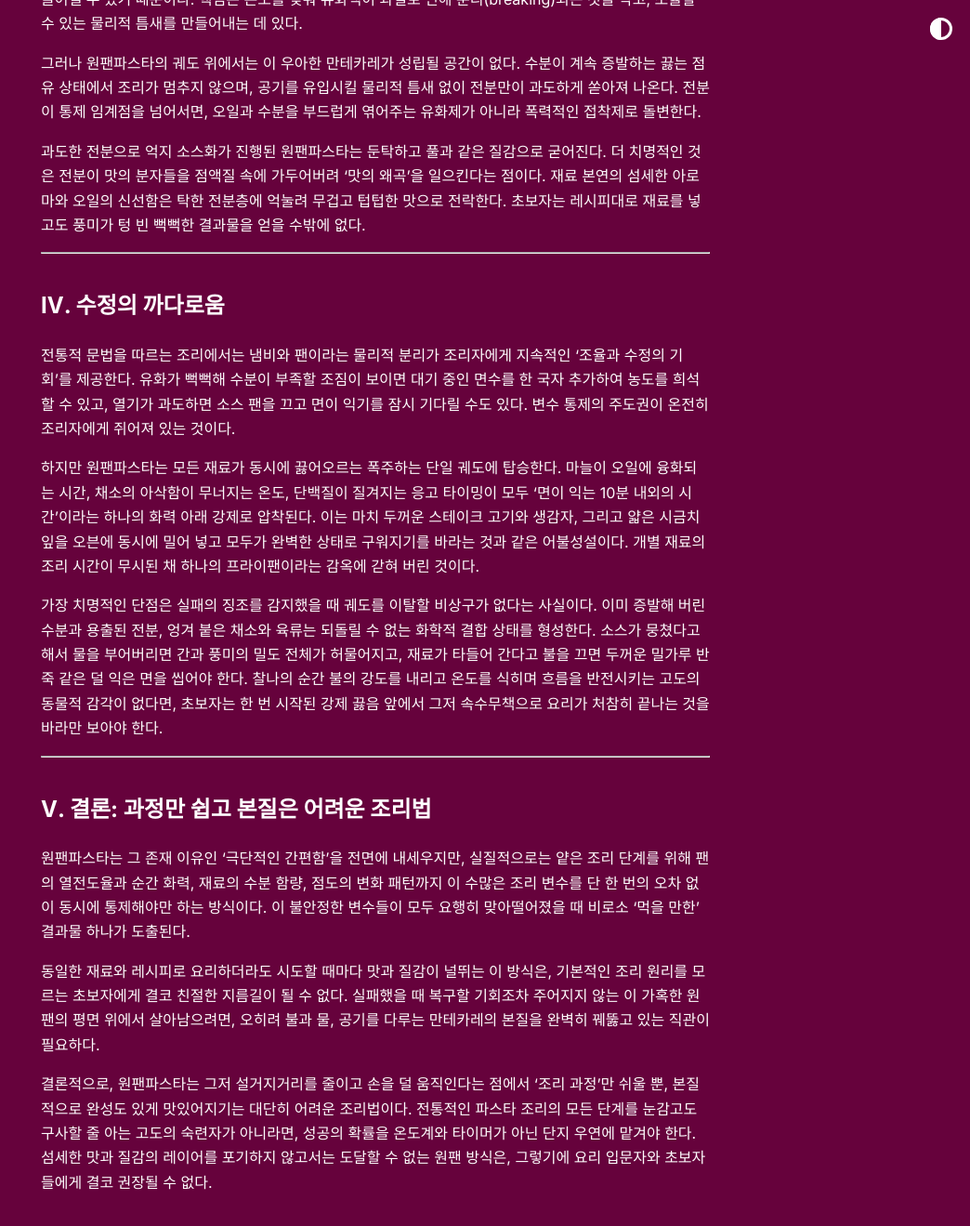
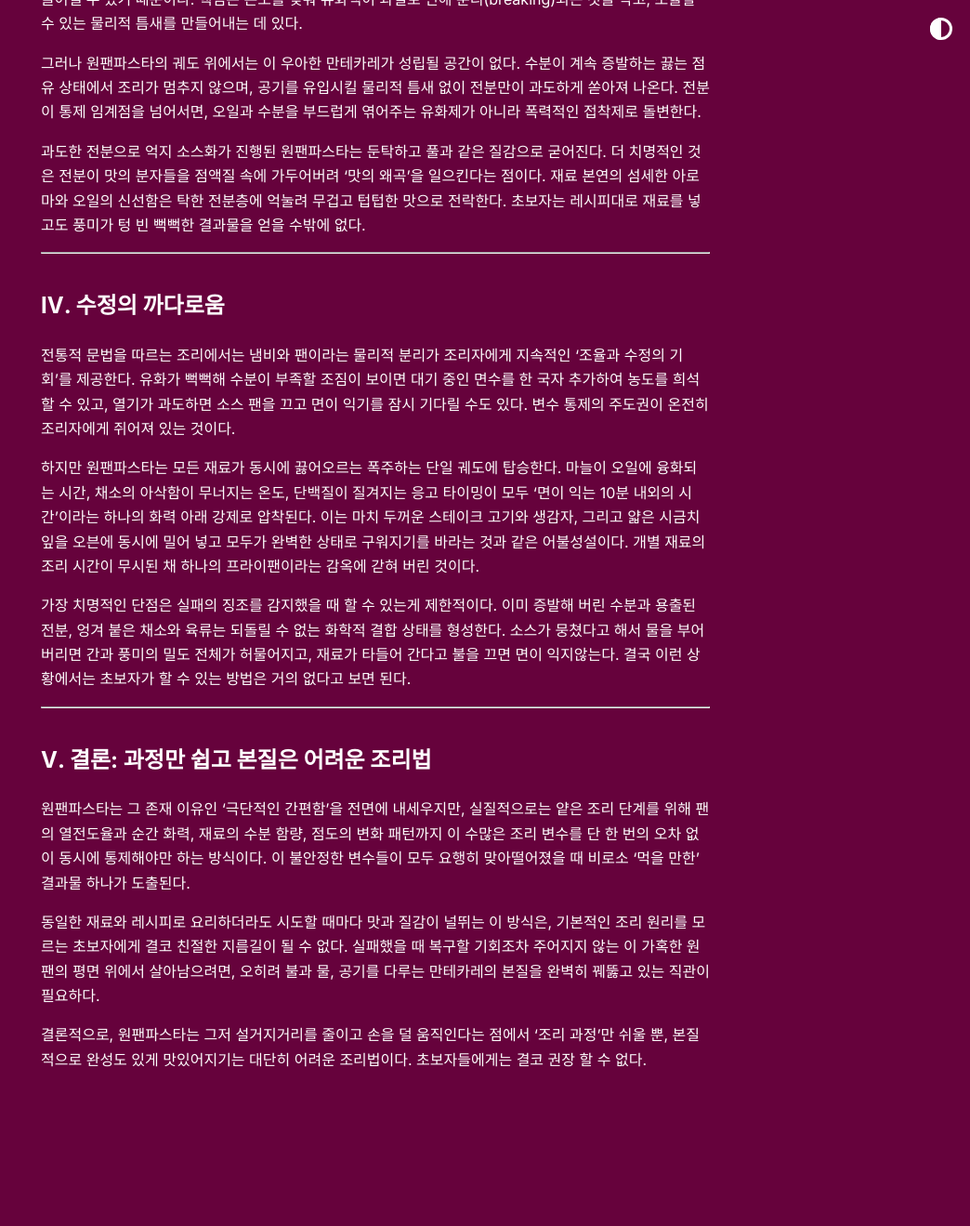
Before and after one commit to borapurpleviolet/borapurpleviolet.github.io, a Jekyll site: the page built from _posts/2026-03-02-one-pan-pasta.md, in a window 1280 px wide and 1400 px high, scrolled down 1970 px. Shown: the top 1319 px of the window at 93% size, without its empty margins (236-1280 px from the left). Built offline with Jekyll 4.4.1, drawn with Linux system fonts in a browser that asks for light colours; some web fonts are replaced; comment, search, counter and statistics services are not loaded; after the commit the page ends 3238 px from its top, so only the background shows below that; some of the changed text lies outside the part shown.

Commit message:
Update one-pan pasta post with user edits

```diff
--- a/_posts/2026-03-02-one-pan-pasta.md
+++ b/_posts/2026-03-02-one-pan-pasta.md
@@ -25,7 +25,7 @@
 
 반면, 초보자가 시도하는 원팬파스타는 이 다층적인 공정을 얕고 넓은 프라이팬이라는 단일 공간에 강제로 밀어 넣는다. 가장 심각한 문제는 '열역학적 불안정성'이다. 맹물이 아닌, 소스의 기반 재료와 면에서 뿜어져 나온 고농도의 전분이 뒤섞인 '점도 높은 액체' 속에서 면을 익혀야 한다는 점이 첫 번째 구조적 한계다. 맹물이 자유롭게 대류하며 열을 속속들이 전달하는 것과 달리, 점성이 짙어진 소스는 열의 원활한 순환을 철저히 방해한다. 쉽게 비유하자면, 맑은 물에 감자를 삶는 것과 걸쭉한 카레나 스튜에 생감자를 넣고 속까지 익기를 바라는 것의 차이와 같다. 열은 팬의 바닥면에만 머물며 재료를 쉽게 태워버리고, 끈적한 소스에 덮인 면의 중심부로는 열이 파고들지 못한다. 결국 가장자리 수준의 열 제어 기술이 없는 조리자는 겉은 불어 터지고 속은 딱딱한 설익은 면을 마주하게 된다.
 
-여기에 수분량의 변수도 더해진다. 원팬은 면과 소스가 익어가는 속도와 수분이 증발하는 속도가 완벽한 싱크를 이루어야만 성공할 수 있다. 프라이팬의 넓은 표면적은 수분을 비정상적으로 빠르게 증발시키는데, 만약 면이 익기도 전에 물이 부족해지면 맹물을 더 부어야 하며, 이는 소스의 밀도를 떨어뜨려 음식의 완성도를 깎아내린다. 반대로 수분이 너무 많아 억지로 졸이려 들면 면은 형체를 잃게 된다. 끓는 물(100도)이라는 완벽히 투명한 상수(Constant) 속에서 면을 제어하던 것과 비교하면, 원팬 속의 열역학적 환경은 시시각각 변하는 통제 불능의 난기류와 같다.
+여기에 수분량의 변수도 더해진다. 원팬은 면과 소스가 익어가는 속도와 수분이 증발하는 속도가 완벽한 싱크를 이루어야만 성공할 수 있다. 프라이팬의 넓은 표면적은 수분을 비정상적으로 빠르게 증발시키는데, 만약 면이 익기도 전에 물이 부족해지면 맹물을 더 부어야 하며, 이는 소스의 밀도를 떨어뜨려 음식의 완성도를 깎아내린다. 반대로 수분이 너무 많아 억지로 졸이려 들면 적절한 익힘의 면을 기대하긴 힘들다. 끓는 물(100도)이라는 완벽히 투명한 상수(Constant) 속에서 면을 제어하던 것과 비교하면, 원팬 속의 열역학적 환경은 시시각각 변하는 통제 불능의 난기류와 같다.
 
 ---
 
@@ -45,7 +45,7 @@
 
 하지만 원팬파스타는 모든 재료가 동시에 끓어오르는 폭주하는 단일 궤도에 탑승한다. 마늘이 오일에 융화되는 시간, 채소의 아삭함이 무너지는 온도, 단백질이 질겨지는 응고 타이밍이 모두 '면이 익는 10분 내외의 시간'이라는 하나의 화력 아래 강제로 압착된다. 이는 마치 두꺼운 스테이크 고기와 생감자, 그리고 얇은 시금치 잎을 오븐에 동시에 밀어 넣고 모두가 완벽한 상태로 구워지기를 바라는 것과 같은 어불성설이다. 개별 재료의 조리 시간이 무시된 채 하나의 프라이팬이라는 감옥에 갇혀 버린 것이다.
 
-가장 치명적인 단점은 실패의 징조를 감지했을 때 궤도를 이탈할 비상구가 없다는 사실이다. 이미 증발해 버린 수분과 용출된 전분, 엉겨 붙은 채소와 육류는 되돌릴 수 없는 화학적 결합 상태를 형성한다. 소스가 뭉쳤다고 해서 물을 부어버리면 간과 풍미의 밀도 전체가 허물어지고, 재료가 타들어 간다고 불을 끄면 두꺼운 밀가루 반죽 같은 덜 익은 면을 씹어야 한다. 찰나의 순간 불의 강도를 내리고 온도를 식히며 흐름을 반전시키는 고도의 동물적 감각이 없다면, 초보자는 한 번 시작된 강제 끓음 앞에서 그저 속수무책으로 요리가 처참히 끝나는 것을 바라만 보아야 한다.
+가장 치명적인 단점은 실패의 징조를 감지했을 때 할 수 있는게 제한적이다. 이미 증발해 버린 수분과 용출된 전분, 엉겨 붙은 채소와 육류는 되돌릴 수 없는 화학적 결합 상태를 형성한다. 소스가 뭉쳤다고 해서 물을 부어버리면 간과 풍미의 밀도 전체가 허물어지고, 재료가 타들어 간다고 불을 끄면 면이 익지않는다. 결국 이런 상황에서는 초보자가 할 수 있는 방법은 거의 없다고 보면 된다.
 
 ---
 
@@ -55,4 +55,4 @@
 
 동일한 재료와 레시피로 요리하더라도 시도할 때마다 맛과 질감이 널뛰는 이 방식은, 기본적인 조리 원리를 모르는 초보자에게 결코 친절한 지름길이 될 수 없다. 실패했을 때 복구할 기회조차 주어지지 않는 이 가혹한 원팬의 평면 위에서 살아남으려면, 오히려 불과 물, 공기를 다루는 만테카레의 본질을 완벽히 꿰뚫고 있는 직관이 필요하다.
 
-결론적으로, 원팬파스타는 그저 설거지거리를 줄이고 손을 덜 움직인다는 점에서 '조리 과정'만 쉬울 뿐, 본질적으로 완성도 있게 맛있어지기는 대단히 어려운 조리법이다. 전통적인 파스타 조리의 모든 단계를 눈감고도 구사할 줄 아는 고도의 숙련자가 아니라면, 성공의 확률을 온도계와 타이머가 아닌 단지 우연에 맡겨야 한다. 섬세한 맛과 질감의 레이어를 포기하지 않고서는 도달할 수 없는 원팬 방식은, 그렇기에 요리 입문자와 초보자들에게 결코 권장될 수 없다.
+결론적으로, 원팬파스타는 그저 설거지거리를 줄이고 손을 덜 움직인다는 점에서 '조리 과정'만 쉬울 뿐, 본질적으로 완성도 있게 맛있어지기는 대단히 어려운 조리법이다. 초보자들에게는 결코 권장 할 수 없다.
```
